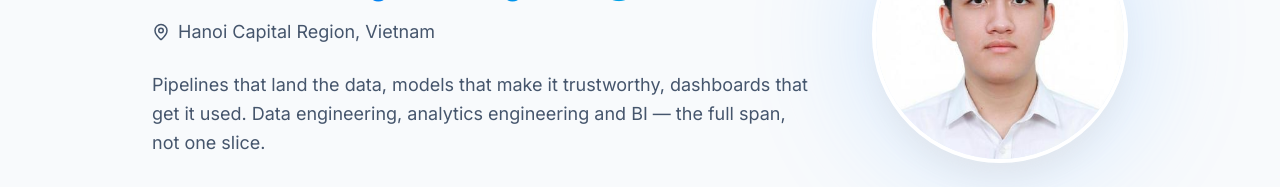
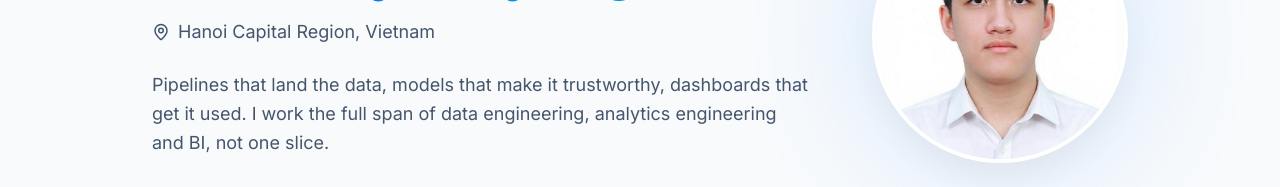
Before and after one commit to TungNamNguyen/personal-portfolio, a React (Vite) app: page / in a window 1280 px wide. Shown: the part 291-478 px from the top of the page. Built offline with nearby package versions, Linux system fonts and the light colour scheme.

Commit message:
Remove em-dash from hero bio

```diff
--- a/src/constants.tsx
+++ b/src/constants.tsx
@@ -19,7 +19,7 @@ export const SITE = {
    * Projects section carries those — and it never repeats the role or location
    * printed directly above it.
    */
-  bio: "Pipelines that land the data, models that make it trustworthy, dashboards that get it used. Data engineering, analytics engineering and BI \u2014 the full span, not one slice.",
+  bio: "Pipelines that land the data, models that make it trustworthy, dashboards that get it used. I work the full span of data engineering, analytics engineering and BI, not one slice.",
   /** Short availability line. Set to "" to hide the badge. */
   openTo: "",
   /** Drop a PDF at public/cv.pdf and set this to "/cv.pdf" to show the download button. */
```
